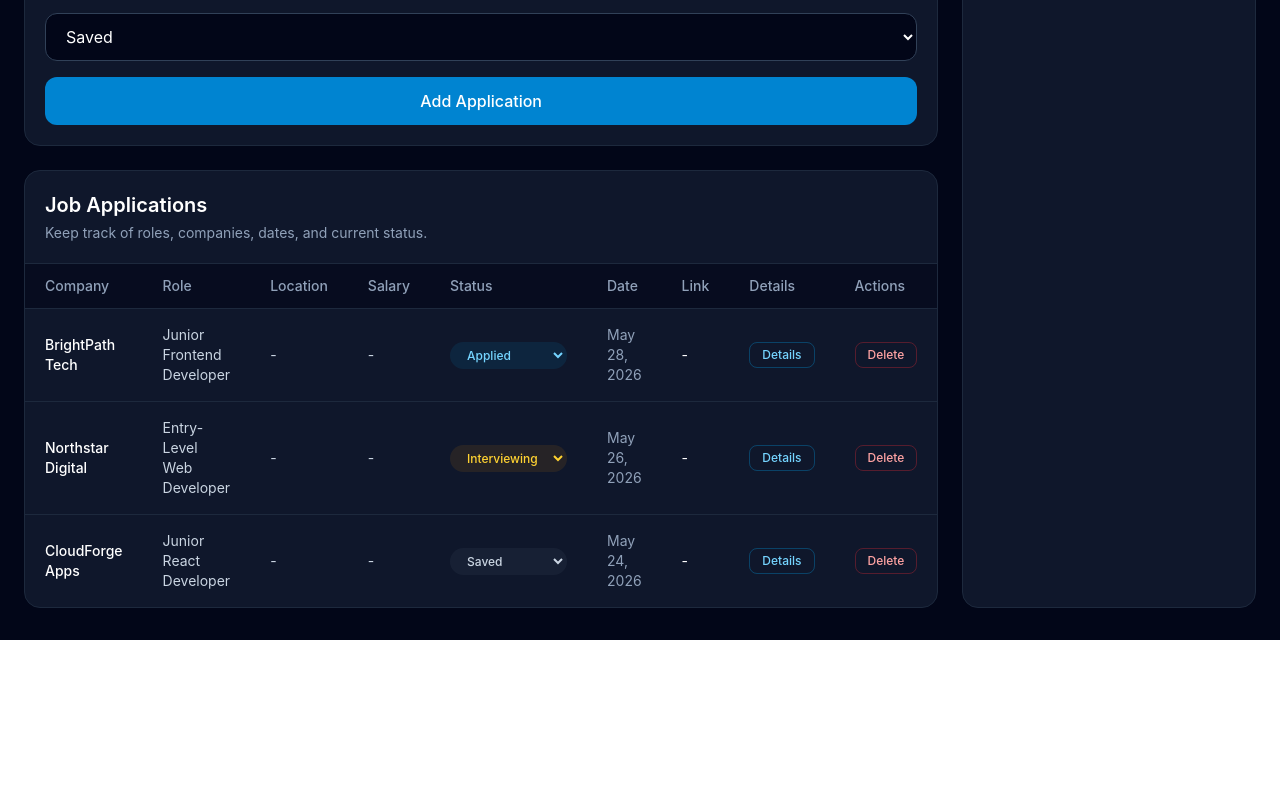
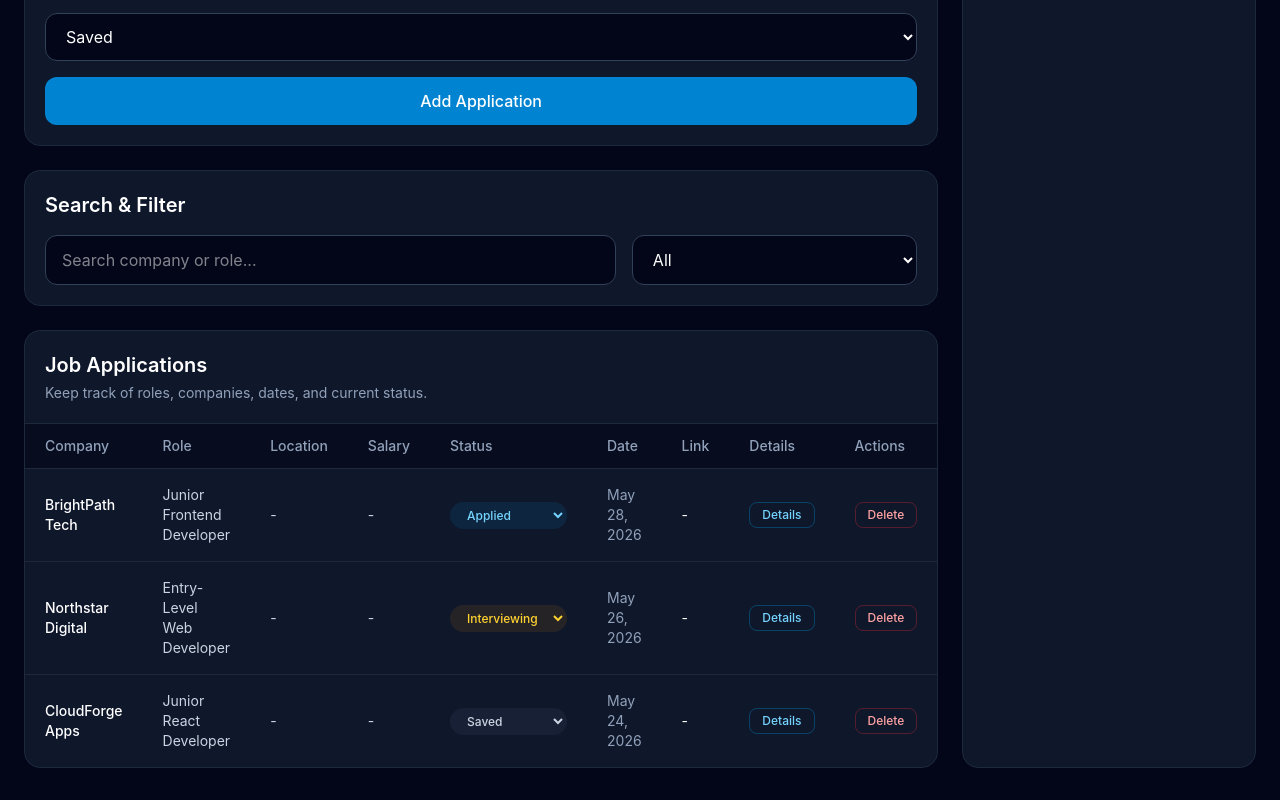
Before and after one commit to Evans-Steven/remote-work-tracker, a React (Vite) app: page / in a window 1280 px wide. Shown: the part 778-1578 px from the top of the page. Before the commit the page ends 1418 px from the top, so only its background shows below. Built offline with nearby package versions, Linux system fonts and the light colour scheme.

Commit message:
Added application search and filtering

```diff
--- a/src/App.jsx
+++ b/src/App.jsx
@@ -14,6 +14,9 @@ function App() {
       ? JSON.parse(savedApplications)
       : initialApplications
   })
+
+  const [searchTerm, setSearchTerm] = useState("")
+  const [statusFilter, setStatusFilter] = useState("All")
 
   function handleAddApplication(newApplication) {
     const application = {
@@ -67,6 +70,17 @@ function App() {
 
   const openTaskCount = tasks.filter((task) => !task.complete).length
 
+  const filteredApplications = applications.filter((app) => {
+    const matchesSearch =
+      app.company.toLowerCase().includes(searchTerm.toLowerCase()) ||
+      app.role.toLowerCase().includes(searchTerm.toLowerCase())
+
+    const matchesStatus =
+      statusFilter === "All" || app.status === statusFilter
+
+    return matchesSearch && matchesStatus
+  })
+
   return (
     <main className="min-h-screen bg-slate-950 text-white">
       <section className="mx-auto max-w-7xl px-6 py-8">
@@ -88,8 +102,35 @@ function App() {
               onAddApplication={handleAddApplication}
             />
 
+            <div className="rounded-2xl border border-slate-800 bg-slate-900 p-5">
+              <h2 className="text-xl font-semibold">Search & Filter</h2>
+
+              <div className="mt-4 grid gap-4 md:grid-cols-[2fr_1fr]">
+                <input
+                  type="text"
+                  placeholder="Search company or role..."
+                  value={searchTerm}
+                  onChange={(e) => setSearchTerm(e.target.value)}
+                  className="rounded-xl border border-slate-700 bg-slate-950 px-4 py-3"
+                />
+
+                <select
+                  value={statusFilter}
+                  onChange={(e) => setStatusFilter(e.target.value)}
+                  className="rounded-xl border border-slate-700 bg-slate-950 px-4 py-3"
+                >
+                  <option>All</option>
+                  <option>Saved</option>
+                  <option>Applied</option>
+                  <option>Interviewing</option>
+                  <option>Offer</option>
+                  <option>Rejected</option>
+                </select>
+              </div>
+            </div>
+
             <ApplicationTable
-              applications={applications}
+              applications={filteredApplications}
               onDeleteApplication={handleDeleteApplication}
               onUpdateApplicationStatus={handleUpdateApplicationStatus}
             />
```
